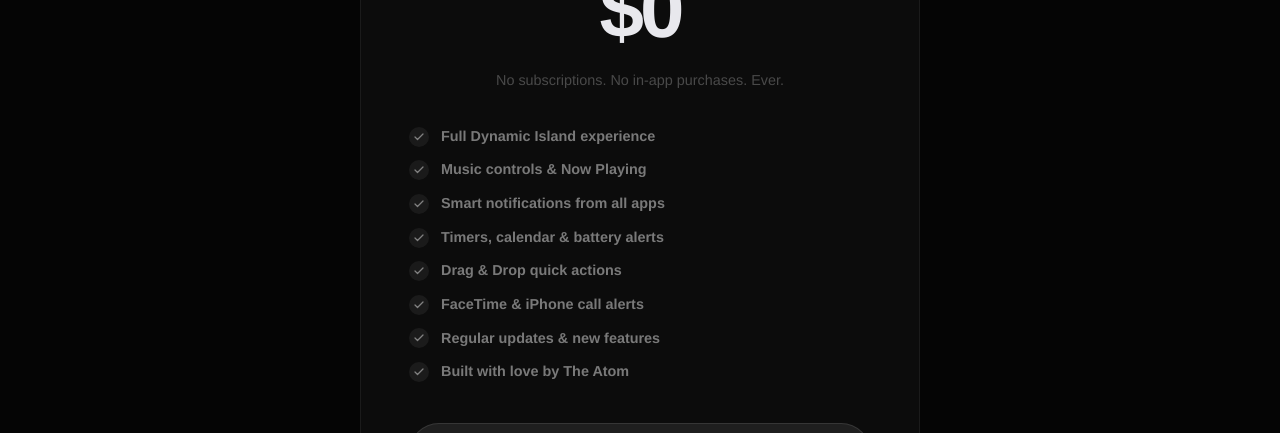
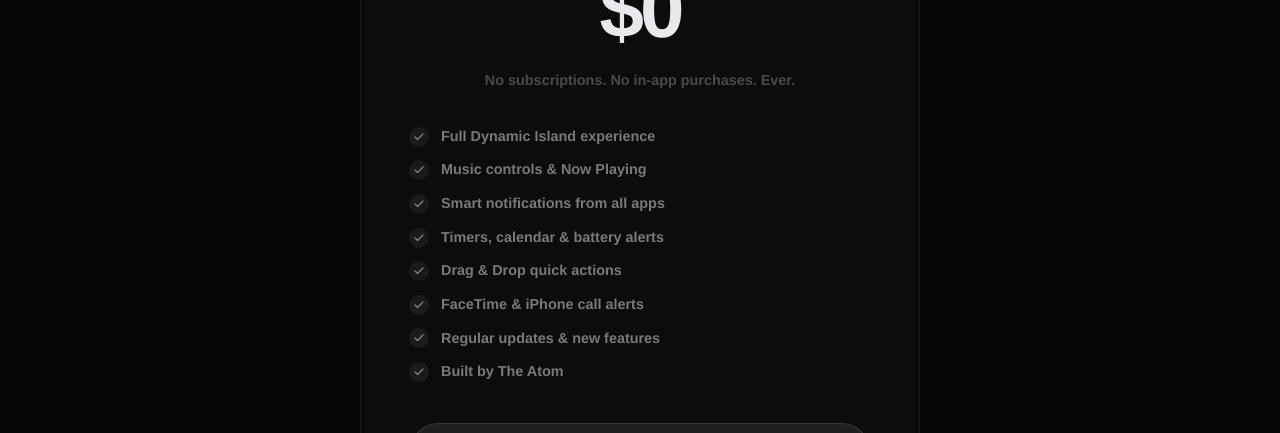
Before and after one commit to zakisheriff/Dynamic-Island-Mac-Site, a Next.js app: page / in a window 1280 px wide. Shown: the part 4546-4979 px from the top of the page. Built offline with nearby package versions, Linux system fonts and the light colour scheme.

Commit message:
Design: Applied extreme bold typography (weights 800-900) across all site elements

```diff
--- a/app/components/Download.js
+++ b/app/components/Download.js
@@ -15,7 +15,7 @@ export default function Download() {
     'Drag & Drop quick actions',
     'FaceTime & iPhone call alerts',
     'Regular updates & new features',
-    'Built with love by The Atom',
+    'Built by The Atom',
   ];
 
   return (
--- a/app/globals.css
+++ b/app/globals.css
@@ -36,7 +36,7 @@ body {
   -webkit-font-smoothing: antialiased;
   -moz-osx-font-smoothing: grayscale;
   line-height: 1.4;
-  font-weight: 700;
+  font-weight: 800;
 }
 
 ::selection {
@@ -180,7 +180,7 @@ body {
   border-radius: 100px;
   background: var(--surface);
   border: 1px solid var(--border);
-  font-size: 0.82rem; font-weight: 500;
+  font-size: 0.82rem; font-weight: 800;
   color: var(--text-secondary);
   margin-bottom: 40px;
   cursor: default;
@@ -193,7 +193,7 @@ body {
 }
 .hero-badge-text {
   color: var(--text);
-  font-weight: 600;
+  font-weight: 900;
 }
 
 .hero h1 {
@@ -214,7 +214,7 @@ body {
   color: var(--text-secondary);
   max-width: 520px; margin: 0 auto;
   line-height: 1.5;
-  font-weight: 700;
+  font-weight: 800;
   margin-bottom: 52px;
   letter-spacing: -0.02em;
 }
@@ -249,7 +249,7 @@ body {
   background: transparent;
   border: 1px solid var(--border);
   color: var(--text-secondary);
-  font-weight: 500; font-size: 1rem;
+  font-weight: 800; font-size: 1rem;
   text-decoration: none; cursor: pointer;
   transition: all 0.4s var(--ease);
   letter-spacing: -0.01em;
@@ -371,6 +371,7 @@ body {
   color: var(--text-secondary);
   max-width: 520px;
   line-height: 1.7;
+  font-weight: 800;
   letter-spacing: -0.01em;
 }
 .section-header {
@@ -498,7 +499,7 @@ body {
   font-size: 16px; flex-shrink: 0;
 }
 .showcase-list-text {
-  font-size: 0.9rem; font-weight: 500;
+  font-size: 0.9rem; font-weight: 800;
   color: var(--text-secondary);
 }
 
@@ -516,7 +517,7 @@ body {
   border-radius: 100px;
   background: var(--surface);
   border: 1px solid var(--border);
-  font-size: 0.8rem; font-weight: 500;
+  font-size: 0.8rem; font-weight: 800;
   color: var(--text-secondary);
   transition: all 0.3s;
 }
@@ -578,7 +579,7 @@ body {
 }
 .download-price-note {
   color: var(--text-tertiary);
-  font-size: 0.9rem; font-weight: 400;
+  font-size: 0.9rem; font-weight: 700;
   margin-bottom: 36px;
   position: relative; z-index: 1;
 }
@@ -595,6 +596,7 @@ body {
   font-size: 0.9rem;
   color: var(--text-secondary);
   line-height: 1.5;
+  font-weight: 800;
 }
 .download-check {
   width: 20px; height: 20px;
@@ -641,6 +643,7 @@ body {
 .footer-left {
   font-size: 0.8rem;
   color: var(--text-tertiary);
+  font-weight: 800;
 }
 .footer-left a {
   color: var(--text-secondary);
@@ -655,6 +658,7 @@ body {
   font-size: 0.8rem;
   color: var(--text-tertiary);
   text-decoration: none;
+  font-weight: 800;
   transition: color 0.3s;
 }
 .footer-links a:hover { color: var(--text); }
```
